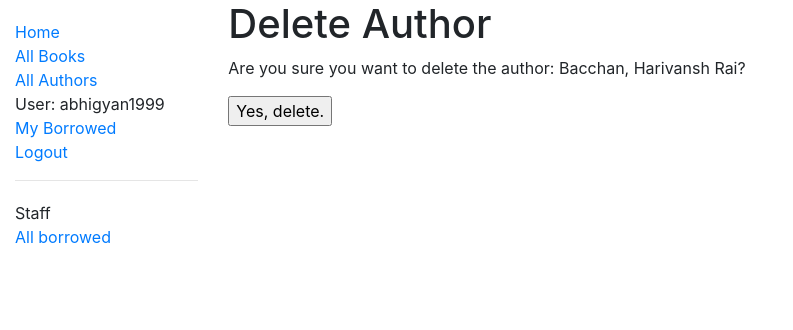
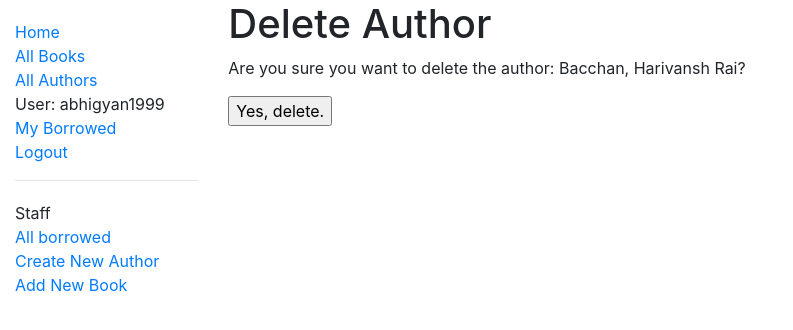
Before and after one commit to abhigyan709/mini-python-project-based-on-django-framework, a Django app: page /catalog/author/4/delete/ in a window 1280 px wide. Shown: the top 330 px of the page, without its empty margins (0-793 px from the left). Run offline with Django 3.2, Linux system fonts and the light colour scheme; the first user in the database is signed in; data comes from the database, SQL or seed files in the repository; some libraries are stand-ins or nearby versions.

Commit message:
"Ninth Commit"

```diff
--- a/locallibrary/catalog/templates/base_generic.html
+++ b/locallibrary/catalog/templates/base_generic.html
@@ -32,6 +32,9 @@
    <li>Staff</li>
    {% if perms.catalog.can_mark_returned %}
    <li><a href="{% url 'all-borrowed' %}">All borrowed</a></li>
+   <li><a href="{% url 'author_create' %}">Create New Author</a></li>
+   <li><a href="{% url 'book_create' %}">Add New Book</a></li>
+
    {% endif %}
    </ul>
     {% endif %}
--- a/locallibrary/catalog/urls.py
+++ b/locallibrary/catalog/urls.py
@@ -21,3 +21,8 @@ urlpatterns += [
     path('author/<int:pk>/update/', views.AuthorUpdate.as_view(), name='author_update'),
     path('author/<int:pk>/delete/', views.AuthorDelete.as_view(), name='author_delete'),
 ]
+urlpatterns += [
+    path('book/create/', views.BookCreate.as_view(), name='book_create'),
+    path('book/<int:pk>/update/', views.BookUpdate.as_view(), name='book_update'),
+    path('book/<int:pk>/delete/', views.BookDelete.as_view(), name='book_delete'),
+]
```
Also changed, not shown: locallibrary/db.sqlite3.
